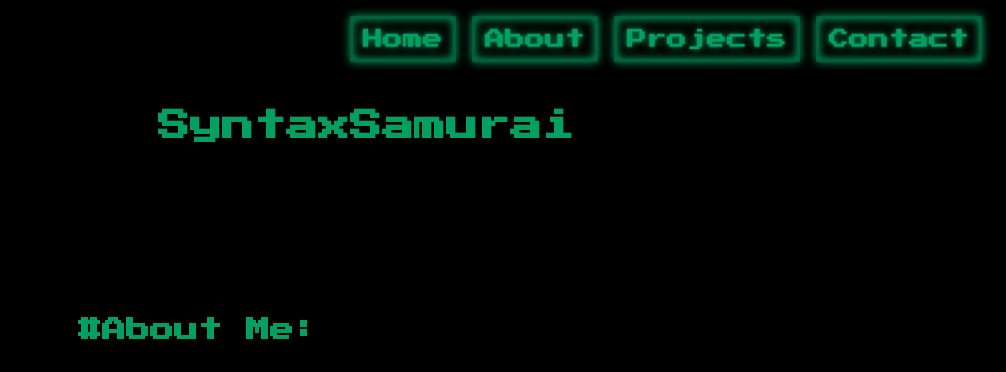
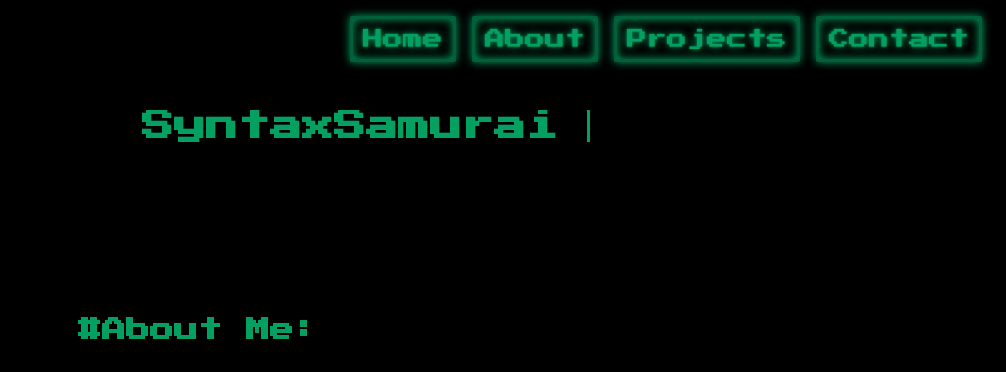
Before and after one commit to jameszenartist/syntaxsamurai, a website: page index.html in a window 1280 px wide. Shown: the top 372 px of the page, without its empty margins (274-1280 px from the left). Drawn offline with Linux system fonts and the light colour scheme.

Commit message:
added typing animation on H1 element

```diff
--- a/index.html
+++ b/index.html
@@ -44,7 +44,7 @@
       </ul>
     </nav>
     <div class="container">
-      <h1>SyntaxSamurai</h1>
+      <h1 class="type-me">SyntaxSamurai</h1>
 
       <div id="about"></div>
 
--- a/text.css
+++ b/text.css
@@ -105,6 +105,28 @@ body {
 
 .container h1 {
   margin: 1rem 0;
+}
+
+h1.type-me {
+  overflow: hidden;
+  white-space: nowrap;
+  width: 14ch;
+  white-space: nowrap;
+  overflow: hidden;
+  border-right: 3px solid #03a062;
+  animation: typing 4s steps(14), caret 1s steps(1) infinite;
+}
+
+@keyframes typing {
+  from {
+    width: 0;
+  }
+}
+
+@keyframes caret {
+  50% {
+    border-right-color: transparent;
+  }
 }
 
 .container section {
```
Also changed, not shown: min/index.min.html (+1 -1 lines), min/text.min.css, 1 other file.
